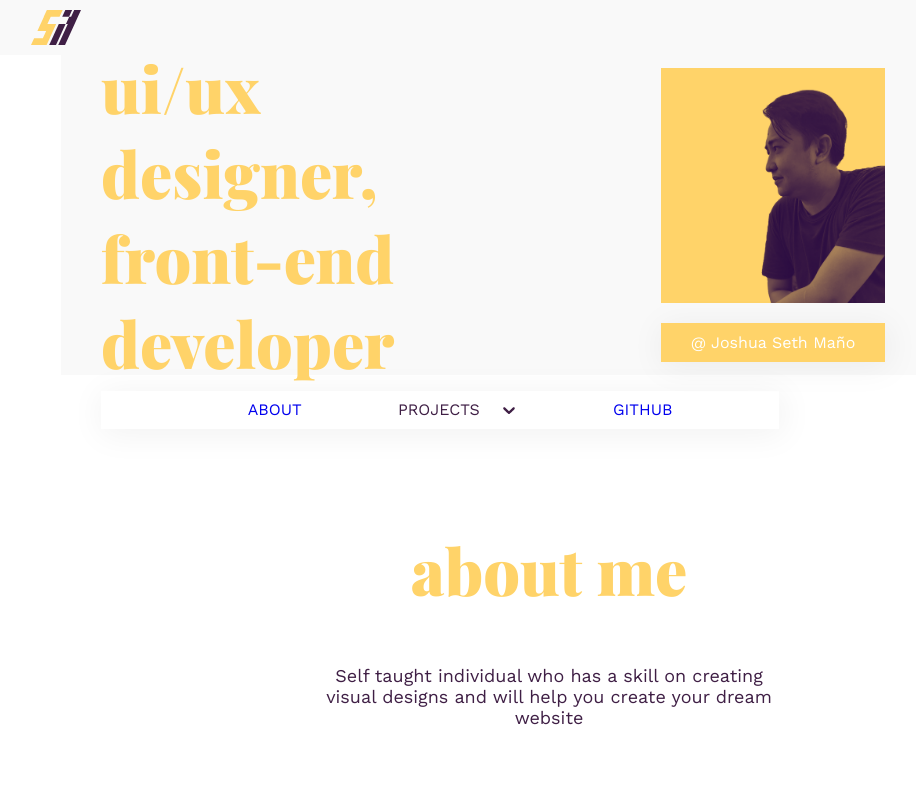
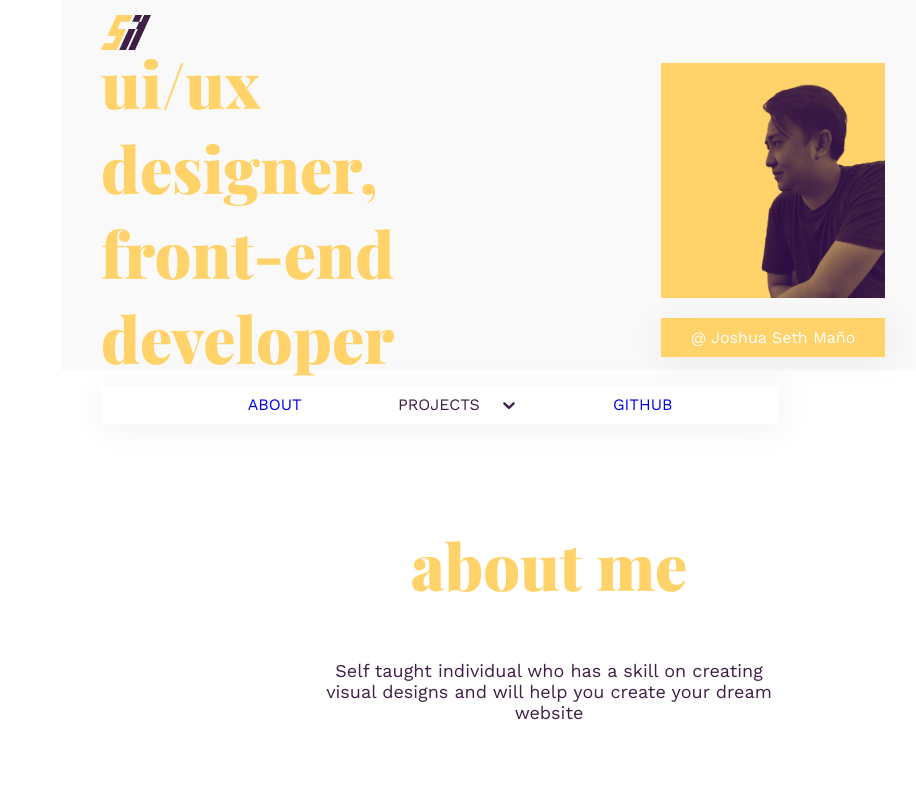
Before and after one commit to jSethMano/react-portofolio, a React (Create React App) app: page / in a window 1280 px wide. Shown: the top 800 px of the page, without its empty margins (91-1007 px from the left). Built offline with nearby package versions, Linux system fonts and the light colour scheme.

Commit message:
Used default padding to Hero-section and Header

```diff
--- a/src/components/styles/Header.module.scss
+++ b/src/components/styles/Header.module.scss
@@ -2,8 +2,10 @@
 
 .header-container {
   @include defaultMargin();
-  padding: 10px 180px 10px 40px;
-  width: 70%;
+  // padding: 10px 180px 10px 40px;
+  @include defaultPadding();
+  padding-top: 15px;
+  // width: 65%;
   background-color: $gray-shade;
   display: flex;
   justify-content: space-between;
--- a/src/components/styles/HeroSection.module.scss
+++ b/src/components/styles/HeroSection.module.scss
@@ -6,6 +6,7 @@
   @include defaultMargin();
   @include defaultPadding();
   @include defaultFlex(center, center);
+
   height: 40vh;
   @include sm {
     flex-direction: column;
```
